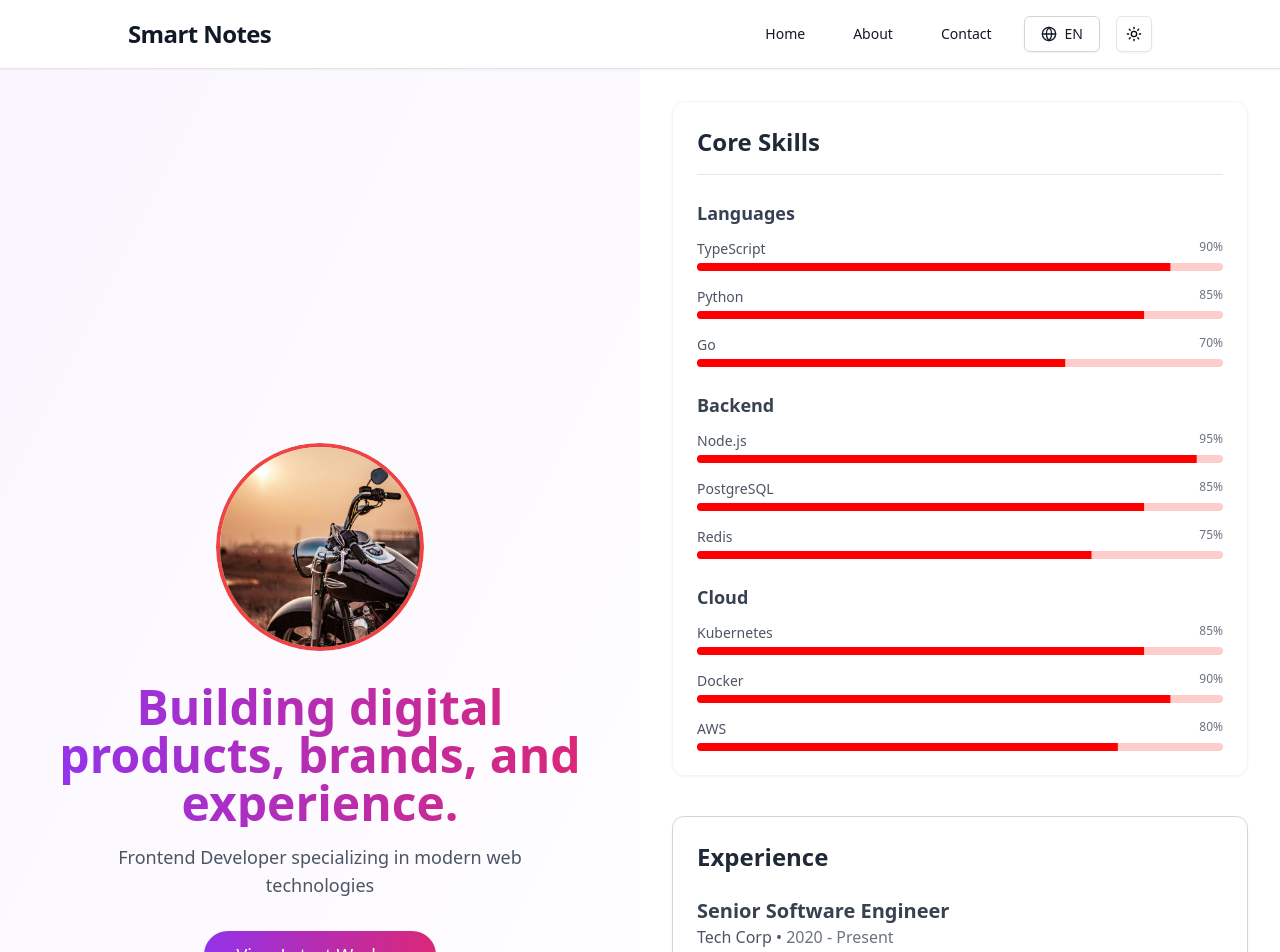
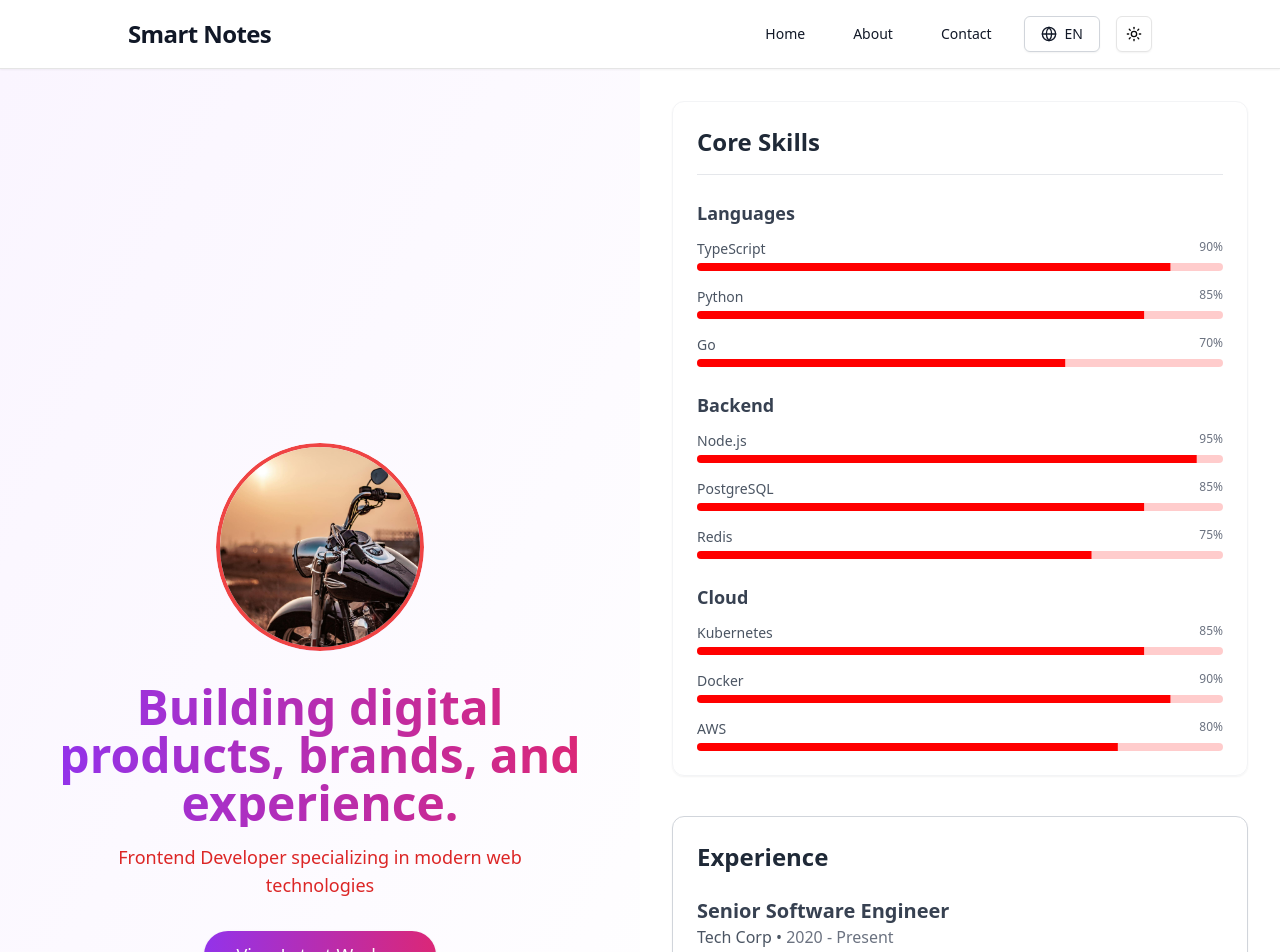
Before and after one commit to jumaghulami/portfolio, a Next.js app: page /en in a window 1280 px wide. Shown: the top 952 px of the page. Built offline with nearby package versions, Linux system fonts and the light colour scheme.

Commit message:
change the gray to red color

```diff
--- a/src/components/main/hero.tsx
+++ b/src/components/main/hero.tsx
@@ -25,7 +25,7 @@ function HeroPage() {
           <h2 className="text-4xl font-bold text-transparent whitespace-pre-line md:text-5xl bg-gradient-to-r from-purple-600 to-pink-600 bg-clip-text dark:from-purple-400 dark:to-pink-400">
             {t("heading")}
           </h2>
-          <p className="max-w-md mx-auto text-lg text-gray-600 dark:text-gray-400">
+          <p className="max-w-md mx-auto text-lg text-red-600 dark:text-gray-400">
             {t("description")}
           </p>
         </div>
```
